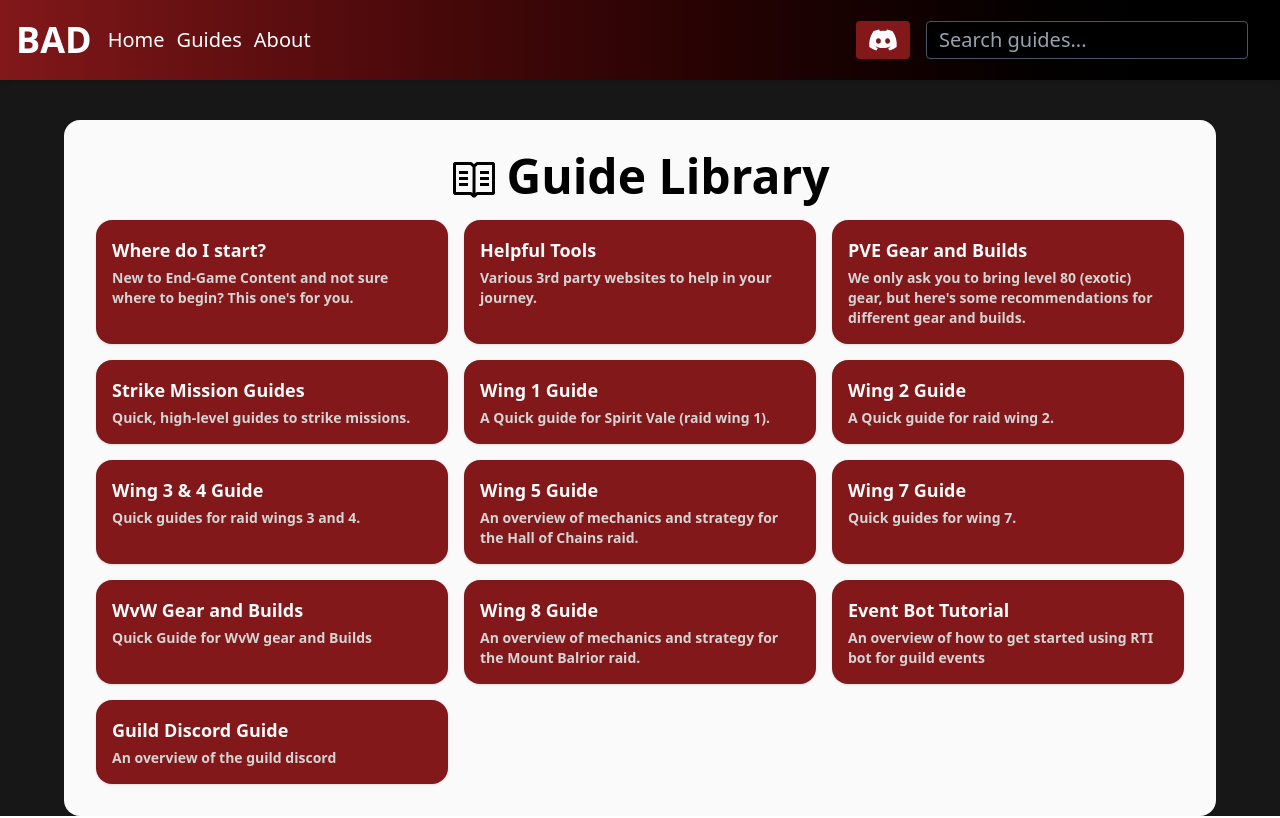
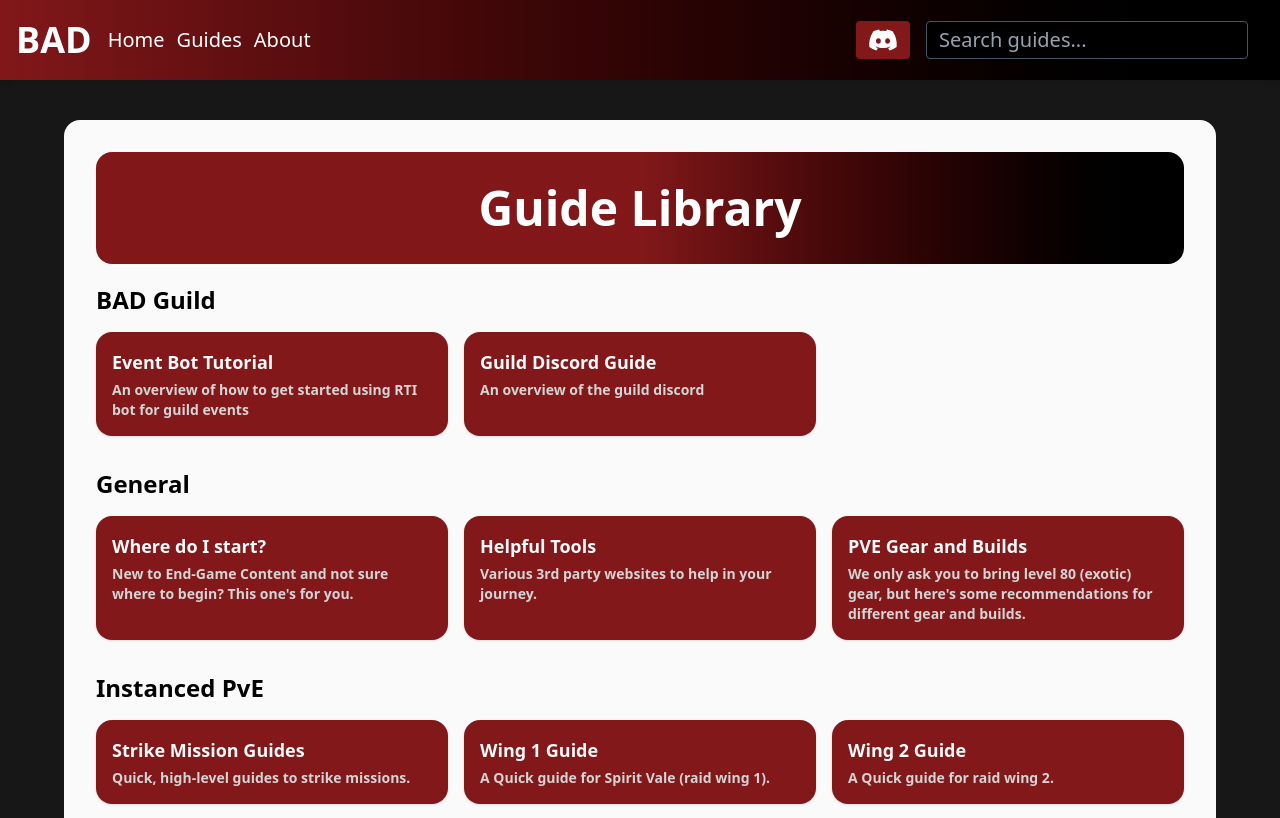
Before and after one commit to courtneytruong/BAD-guide-website, a React (Vite) app in the folder BAD-guild-website/: page /guides in a window 1280 px wide. Shown: the top 818 px of the page. Built offline with nearby package versions, Linux system fonts and the light colour scheme.

Commit message:
guide list reorganization complete. now lists guide links by category.

```diff
--- a/BAD-guild-website/src/data/guides.jsx
+++ b/BAD-guild-website/src/data/guides.jsx
@@ -21,6 +21,7 @@ const guides = [
     author: "Moony.8157",
     component: WhereDoIStart,
     slug: "where-do-i-start",
+    category: "General",
   },
   {
     id: 2,
@@ -29,6 +30,7 @@ const guides = [
     author: "Moony.8157",
     component: HelpfulTools,
     slug: "helpful-tools",
+    category: "General",
   },
   {
     id: 3,
@@ -38,6 +40,7 @@ const guides = [
     author: "Moony.8157",
     component: PveGearAndBuilds,
     slug: "pve-gear-and-builds",
+    category: "General",
   },
   {
     id: 4,
@@ -46,6 +49,7 @@ const guides = [
     author: "Moony.8157",
     component: StrikeMissionGuides,
     slug: "strike-mission-guides",
+    category: "Instanced PvE",
   },
   {
     id: 5,
@@ -54,6 +58,7 @@ const guides = [
     author: "Moony.8157",
     component: Wing1Guide,
     slug: "wing-1-guide",
+    category: "Instanced PvE",
   },
   {
     id: 6,
@@ -62,6 +67,7 @@ const guides = [
     author: "Moony.8157",
     component: Wing2Guide,
     slug: "wing-2-guide",
+    category: "Instanced PvE",
   },
   {
     id: 7,
@@ -70,6 +76,7 @@ const guides = [
     author: "Moony.8157",
     component: Wing3and4Guide,
     slug: "wing-3-&-4-guide",
+    category: "Instanced PvE",
   },
   {
     id: 8,
@@ -79,6 +86,7 @@ const guides = [
     author: "BorbyQ [BobDunkin.4510]",
     component: Wing5Guide,
     slug: "wing-5-guide",
+    category: "Instanced PvE",
   },
   {
     id: 9,
@@ -87,6 +95,7 @@ const guides = [
     author: "Moony.8157",
     component: Wing7Guide,
     slug: "wing-7-guide",
+    category: "Instanced PvE",
   },
   {
     id: 10,
@@ -95,6 +104,7 @@ const guides = [
     author: "Moony.8157",
     component: WvWGearAndBuilds,
     slug: "wvw-gear-and-builds",
+    category: "WvW",
   },
   {
     id: 11,
@@ -104,6 +114,7 @@ const guides = [
     component: Wing8Guide,
     author: "BorbyQ [BobDunkin.4510]",
     slug: "wing-8-guide",
+    category: "Instanced PvE",
   },
   {
     id: 12,
@@ -113,6 +124,7 @@ const guides = [
     component: EventBotTutorial,
     author: "Moony.8157",
     slug: "event-bot-tutorial",
+    category: "BAD Guild",
   },
   {
     id: 13,
@@ -121,6 +133,7 @@ const guides = [
     author: "BAD Moderator Team",
     component: GuildGuide,
     slug: "guild-guide",
+    category: "BAD Guild",
   },
   // Add more guides here as needed
 ];
--- a/BAD-guild-website/src/pages/GuideList.jsx
+++ b/BAD-guild-website/src/pages/GuideList.jsx
@@ -1,31 +1,57 @@
 import guides from "../data/guides";
-import { VscBook } from "react-icons/vsc";
 import { Link } from "react-router-dom";
 
 export default function GuideList() {
+  // Define category display order
+  const categoryOrder = ["BAD Guild", "General", "Instanced PvE", "WvW"];
+
+  // Group guides by category
+  const groupedGuides = guides.reduce((acc, guide) => {
+    if (!acc[guide.category]) {
+      acc[guide.category] = [];
+    }
+    acc[guide.category].push(guide);
+    return acc;
+  }, {});
+
+  // Sort categories according to categoryOrder
+  const sortedCategories = Object.keys(groupedGuides).sort(
+    (a, b) => categoryOrder.indexOf(a) - categoryOrder.indexOf(b)
+  );
+
   return (
     <main className="bg-neutral-50 rounded-2xl my-10 p-4 sm:p-6 md:p-8 max-w-6xl mx-auto">
-      <div className="text-4xl justify-items-center sm:text-4xl lg:text-5xl font-bold text-black mb-5">
+      <div className="text-4xl justify-items-center sm:text-4xl lg:text-5xl bg-gradient-to-r from-red-900 via-red-900 to-black font-bold text-white mb-5 p-4 sm:p-6 md:p-8 rounded-2xl">
         <span className="flex space-x-2">
-          <VscBook className="relative top-[4px] align-middle" />
           <span>Guide Library</span>
         </span>
       </div>
+
+      {/* Loop through categories */}
+      {sortedCategories.map((category) => (
+        <div key={category} className="mb-8">
+          {/* Category Header */}
+          <h2 className="text-2xl font-bold text-black mb-4">{category}</h2>
+
+          {/* Guides in that category */}
           <div className="grid gap-4 sm:grid-cols-2 lg:grid-cols-3">
-        {guides.map((guide) => (
+            {groupedGuides[category].map((guide) => (
               <Link
+                key={guide.slug}
                 to={`/guides/${guide.slug}`}
                 className="block rounded-2xl bg-red-900 hover:bg-red-800 shadow-sm transition-all duration-200 p-4"
               >
-            <h2 className="text-lg font-semibold text-neutral-50">
+                <h3 className="text-lg font-semibold text-neutral-50">
                   {guide.title}
-            </h2>
-            <p className="text-sm font-semibold text-neutral-300  mt-1">
+                </h3>
+                <p className="text-sm font-semibold text-neutral-300 mt-1">
                   {guide.description}
                 </p>
               </Link>
             ))}
           </div>
+        </div>
+      ))}
     </main>
   );
 }
```
Lines whose indentation alone changed are shown as unchanged.
